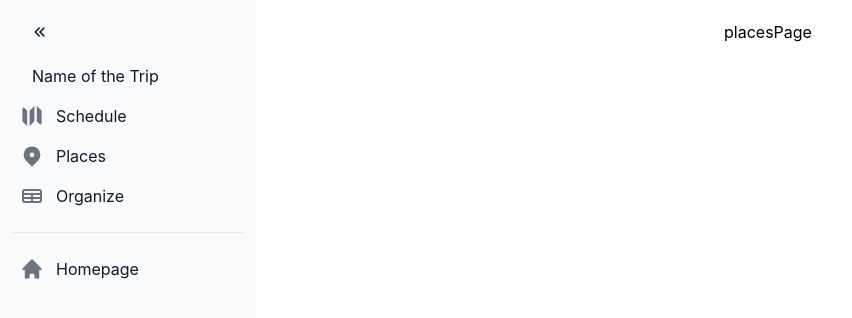
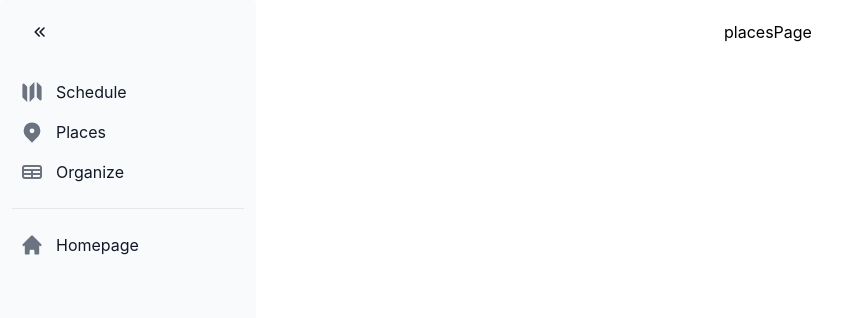
Before and after one commit to Lili00ani/travel-frontend, a React (Create React App) app: page /1/places in a window 1280 px wide. Shown: the top 318 px of the page, without its empty margins (0-852 px from the left). Built offline with nearby package versions, Linux system fonts and the light colour scheme; no server answers.

Commit message:
added hook for travel

```diff
--- a/src/components/SideBar.tsx
+++ b/src/components/SideBar.tsx
@@ -1,4 +1,4 @@
-import { Sidebar } from "flowbite-react";
+import { Sidebar, Spinner } from "flowbite-react";
 import {
   HiCalendar,
   HiChevronDoubleLeft,
@@ -11,16 +11,21 @@ import {
 import { useState } from "react";
 import { NavLink, useParams } from "react-router-dom";
 import { CustomSideBar } from "./flowbite/SideBar";
+import { useTravel } from "./hooks/useTravel";
 
 export default function SideBar() {
   const [showSidebar, setShowSidebar] = useState(true);
   const { id } = useParams();
+  const { isLoading, travel } = useTravel();
 
   console.log(id);
 
   const toggleSidebar = () => {
     setShowSidebar(!showSidebar);
   };
+  if (isLoading) {
+    return <Spinner />;
+  }
 
   return (
     <div>
@@ -41,7 +46,7 @@ export default function SideBar() {
                   <HiChevronDoubleLeft />
                 </Sidebar.Item>
 
-                <Sidebar.Item>Name of the Trip</Sidebar.Item>
+                <Sidebar.Item>{travel.name}</Sidebar.Item>
                 <NavLink to={`/${id}/schedule`}>
                   <Sidebar.Item icon={HiMap}>Schedule</Sidebar.Item>
                 </NavLink>
--- /dev/null
+++ b/src/components/hooks/useTravel.tsx
@@ -0,0 +1,51 @@
+import { useEffect, useState } from "react";
+import axios from "axios";
+import { TravelCard } from "../../utilities/types";
+import { useAuth0 } from "@auth0/auth0-react";
+import { BACKEND_URL } from "../../constant";
+import { useParams } from "react-router-dom";
+
+const initialTravelState: TravelCard = {
+  id: 0,
+  name: "",
+  start: "",
+  end: "",
+  pax: 0,
+  country_code: "",
+  updated_at: "",
+  created_at: "",
+};
+
+export const useTravel = () => {
+  const [isLoading, setIsLoading] = useState<boolean>(false);
+  const [travel, setTravel] = useState<TravelCard>(initialTravelState);
+  const { getAccessTokenSilently, user } = useAuth0();
+  const { id } = useParams();
+
+  const fetchTravelPlan = async () => {
+    setIsLoading(true);
+    try {
+      console.log("fetchalluserId", user?.sub);
+      const accessToken = await getAccessTokenSilently();
+      const response = await axios.get(`${BACKEND_URL}/travel`, {
+        params: {
+          travel: id,
+        },
+        headers: {
+          Authorization: `Bearer ${accessToken}`,
+        },
+      });
+      setTravel(response.data);
+    } catch (error) {
+      console.error(error);
+    } finally {
+      setIsLoading(false);
+    }
+  };
+
+  useEffect(() => {
+    fetchTravelPlan();
+  }, []);
+
+  return { isLoading, travel };
+};
--- a/src/pages/homePage.tsx
+++ b/src/pages/homePage.tsx
@@ -56,7 +56,7 @@ export default function HomePage() {
     try {
       console.log("fetchalluserId", value?.user.userId!);
       const accessToken = await getAccessTokenSilently();
-      const response = await axios.get(`${BACKEND_URL}/travel`, {
+      const response = await axios.get(`${BACKEND_URL}/travel/all`, {
         params: {
           id: value?.user.userId!,
         },
```
